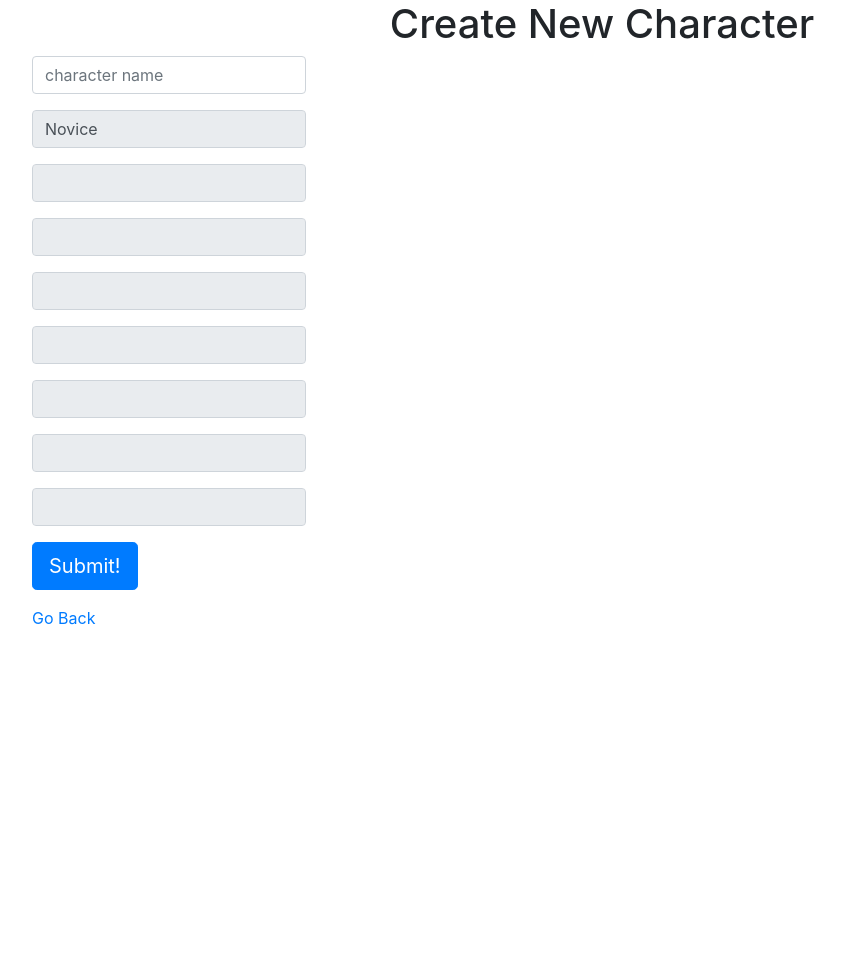
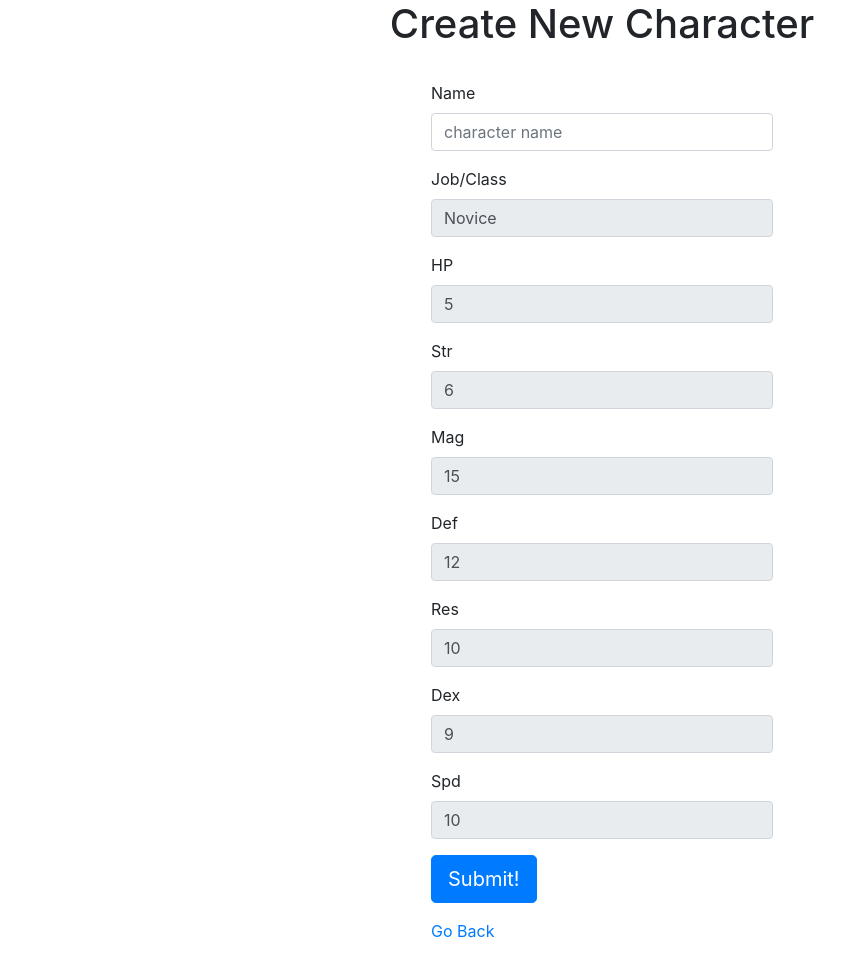
Before and after one commit to Wayl123/TRPG, a Node server app: page /trpg/new in a window 1280 px wide. Shown: the whole page, without its empty margins (38-883 px from the left). Before the commit the page ends 625 px from the top, so only its background shows below. Run offline with Node 20, Linux system fonts and the light colour scheme; some libraries are stand-ins or nearby versions.

Commit message:
Few changes to new character page. Link stylesheet to header partial.

```diff
--- a/app.js
+++ b/app.js
@@ -12,6 +12,7 @@ mongoose.connect(url, {useNewUrlParser: true, useUnifiedTopology: true, useFindA
 
 app.use(bodyParser.urlencoded({extended: true}));
 app.set("view engine", "ejs");
+app.use(express.static(__dirname + "/public"));
 
 //landing
 app.get("/", (req, res) => {
--- a/views/new.ejs
+++ b/views/new.ejs
@@ -1,4 +1,8 @@
 <% include ./partials/header %>
+
+<% function randomStartValue(){ %>
+	<% return Math.round(Math.random()*10)+5 %>
+<% } %>
 
 <div class="container">
 	<div class="row">
@@ -8,31 +12,40 @@
 		<div class="center-form">
 			<form action="/trpg" method="POST">
 				<div class="form-group">
-					<input class="form-control" type="text" name="character[name]" placeholder="character name">
+					<label>Name</label>
+					<input class="form-control" type="text" name="character[name]" placeholder="character name" required>
 				</div>
 				<div class="form-group">
+					<label>Job/Class</label>
 					<input class="form-control" type="text" name="character[job]" value="Novice" readonly>
 				</div>
 				<div class="form-group">
-					<input class="form-control" type="number" name="character[hp]" value="<%- randomStartValue() %>" readonly>
+					<label>HP</label>
+					<input class="form-control" type="number" name="character[hp]" value=<%= randomStartValue() %> readonly>
 				</div>
 				<div class="form-group">
-					<input class="form-control" type="number" name="character[str]" value="<%- randomStartValue() %>" readonly>
+					<label>Str</label>
+					<input class="form-control" type="number" name="character[str]" value=<%= randomStartValue() %> readonly>
 				</div>
 				<div class="form-group">
-					<input class="form-control" type="number" name="character[mag]" value="<%- randomStartValue() %>" readonly>
+					<label>Mag</label>
+					<input class="form-control" type="number" name="character[mag]" value=<%= randomStartValue() %> readonly>
 				</div>
 				<div class="form-group">
-					<input class="form-control" type="number" name="character[def]" value="<%- randomStartValue() %>" readonly>
+					<label>Def</label>
+					<input class="form-control" type="number" name="character[def]" value=<%= randomStartValue() %> readonly>
 				</div>
 				<div class="form-group">
-					<input class="form-control" type="number" name="character[res]" value="<%- randomStartValue() %>" readonly>
+					<label>Res</label>
+					<input class="form-control" type="number" name="character[res]" value=<%= randomStartValue() %> readonly>
 				</div>
 				<div class="form-group">
-					<input class="form-control" type="number" name="character[dex]" value="<%- randomStartValue() %>" readonly>
+					<label>Dex</label>
+					<input class="form-control" type="number" name="character[dex]" value=<%= randomStartValue() %> readonly>
 				</div>
 				<div class="form-group">
-					<input class="form-control" type="number" name="character[spd]" value="<%- randomStartValue() %>" readonly>
+					<label>Spd</label>
+					<input class="form-control" type="number" name="character[spd]" value=<%= randomStartValue() %> readonly>
 				</div>
 				<div class="form-group">
 					<button class="btn btn-lg btn-primary" type="submit">Submit!</button>
@@ -43,8 +56,4 @@
 	</div>
 </div>
 
-<% function randomStartValue(){ %>
-	<% return Math.round(Math.random()*10)+5 %>
-<% } %>
-
 <% include ./partials/footer %>
--- a/views/partials/header.ejs
+++ b/views/partials/header.ejs
@@ -3,5 +3,6 @@
 	<head>
 		<title>TRPG</title>
 		<link rel="stylesheet" type="text/css" href="https://stackpath.bootstrapcdn.com/bootstrap/4.3.1/css/bootstrap.min.css">
+		<link rel="stylesheet" type="text/css" href="/stylesheets/main.css">
 	</head>
 	<body>
```
